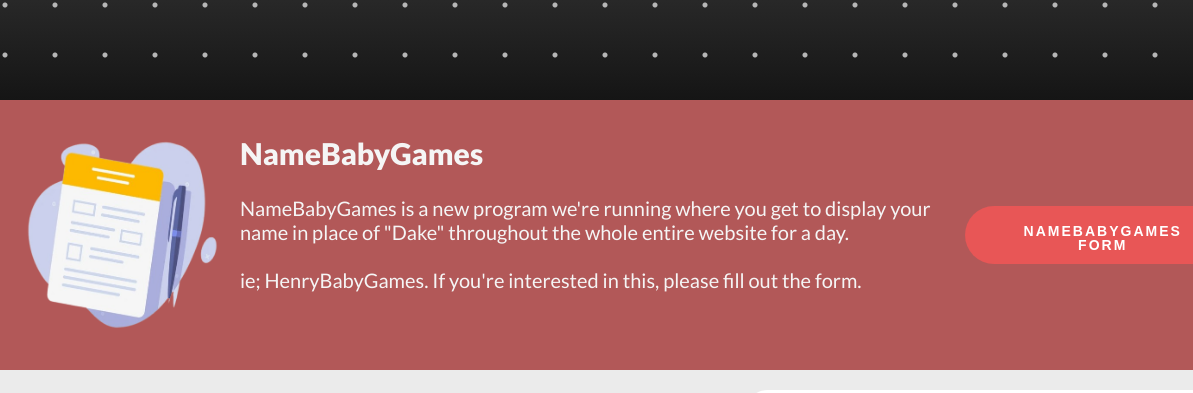
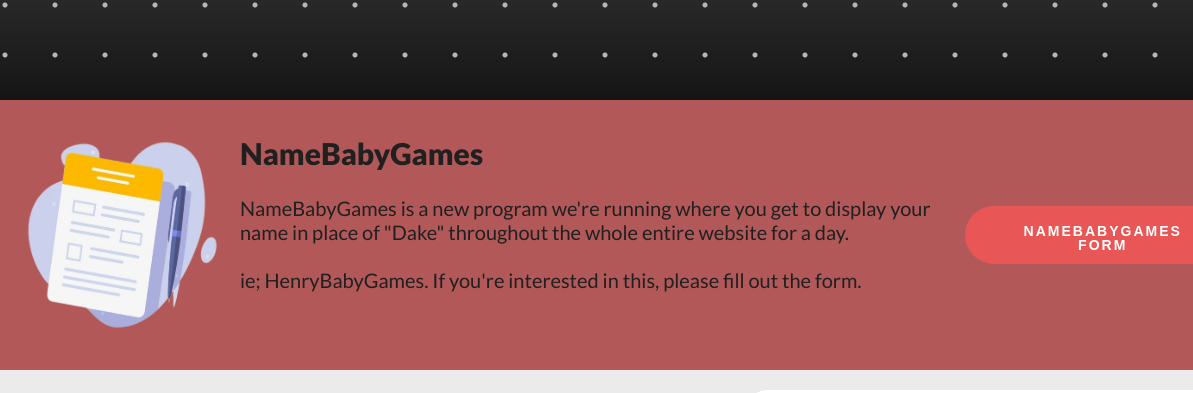
Before and after one commit to snxxwys/DakeBabyGames, a plain HTML site: page dakebabynews.html in a window 1280 px wide. Shown: the part 500-893 px from the top of the page, 0-1193 px from the left. Drawn offline with Linux system fonts and the light colour scheme.

Commit message:
changed font color

```diff
--- a/css/dakebabynews.css
+++ b/css/dakebabynews.css
@@ -333,7 +333,7 @@ img.igLogo:hover
     padding: 0 10px;
     margin: 10px;
     width: 800px;
-    color: #f5f5f5;
+    color: #202020;
 }
 
 #crosswordDiv
```
